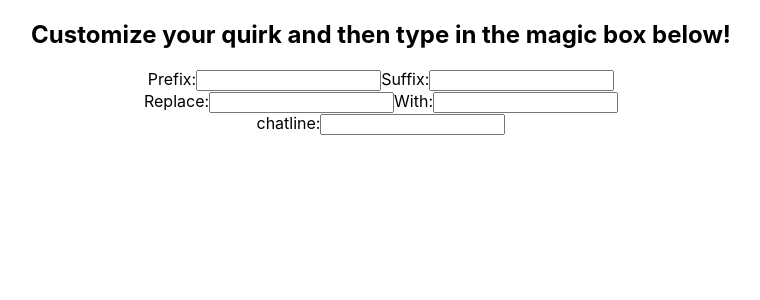
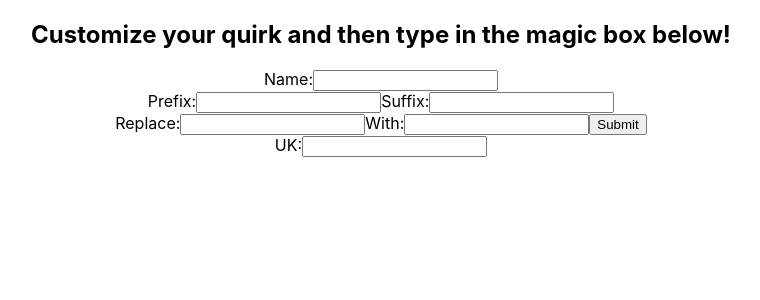
Before and after one commit to kmtenhouse/wwalkthiswweh, a React (Create React App) app in the folder client/: page / in a window 1280 px wide. Shown: the top 300 px of the page, without its empty margins (259-1019 px from the left). Built offline with nearby package versions, Linux system fonts and the light colour scheme.

Commit message:
Made component to create quirks

```diff
--- a/client/src/components/Form/index.js
+++ b/client/src/components/Form/index.js
@@ -1,4 +1,5 @@
 import React, { Component } from 'react';
+import Quirk from "../Quirk";
 
 class Form extends Component {
     state = {
@@ -8,7 +9,8 @@ class Form extends Component {
         suffix: "",
         previous: "",
         current: "",
-        pesterlog: []
+        pesterlog: [],
+        quirks: []
     };
 
     handleInputChange = event => {
@@ -26,6 +28,15 @@ class Form extends Component {
         }
     }
 
+    saveQuirk = (newQuirk) => {
+        console.log("Created a quirk!");
+        console.log(newQuirk);
+        //(TO-DO) validate if quirk can run -- we'll save it even if it's just 'in progress'
+        const quirks = this.state.quirks;
+        quirks.push(newQuirk);
+        this.setState({ quirks });
+    }
+
     renderQuirk = (str) => {
         const replaceRegexp = new RegExp(this.state.previous, "g");
         if (this.state.previous !== "") {
@@ -38,17 +49,11 @@ class Form extends Component {
         return (
             <div>
                 <h2>Customize your quirk and then type in the magic box below!</h2>
-                <label htmlFor="prefix">Prefix:</label>
-                <input name="prefix" value={this.state.prefix} onChange={this.handleInputChange} />
-                <label htmlFor="suffix">Suffix:</label>
-                <input name="suffix" value={this.state.suffix} onChange={this.handleInputChange} />
-                <br />
-                <label htmlFor="replace">Replace:</label>
-                <input name="previous" value={this.state.previous} onChange={this.handleInputChange} />
-                <label htmlFor="replace">With:</label>
-                <input name="current" value={this.state.current} onChange={this.handleInputChange} />
-                <br />
-                <label htmlFor="chatline">chatline:</label>
+                <div>
+                    {this.state.quirks.map((quirk, index)=><button key={index}>{quirk.name}</button>)}
+                </div>
+                <Quirk onClick={this.saveQuirk}/>
+                <label htmlFor="chatline">UK:</label>
                 <input name="chatline" value={this.state.chatline} onKeyUp={this.handleKeyUp} onChange={this.handleInputChange} />
                 <p>{(this.state.chatline ? this.renderQuirk(this.state.chatline) : "")}</p>
                 {this.state.pesterlog.map((line, index) => {
--- /dev/null
+++ b/client/src/components/Quirk/index.js
@@ -0,0 +1,52 @@
+import React, { Component } from "react";
+
+class Quirk extends Component {
+    constructor(props) {
+        super(props);
+        this.state = {
+            name: props.name || "",
+            prefix: props.prefix || "",
+            suffix: props.suffix || "",
+            previous: props.previous || "",
+            current: props.current || ""
+        };
+    }
+
+    handleInputChange = event => {
+        const { name, value } = event.target;
+        this.setState({ [name]: value });
+    }
+
+    createQuirk = () => {
+        return {
+            name: this.state.name || "",
+            prefix: this.state.prefix || "",
+            suffix: this.state.suffix || "",
+            previous: this.state.previous || "",
+            current: this.state.current || ""
+        };
+    }
+
+    render() {
+        return (
+            <div>
+                <label htmlFor="name">Name:</label>
+                <input name="name" value={this.state.name} onChange={this.handleInputChange} /><br></br>
+                <label htmlFor="prefix">Prefix:</label>
+                <input name="prefix" value={this.state.prefix} onChange={this.handleInputChange} />
+                <label htmlFor="suffix">Suffix:</label>
+                <input name="suffix" value={this.state.suffix} onChange={this.handleInputChange} />
+                <br />
+                <label htmlFor="replace">Replace:</label>
+                <input name="previous" value={this.state.previous} onChange={this.handleInputChange} />
+                <label htmlFor="replace">With:</label>
+                <input name="current" value={this.state.current} onChange={this.handleInputChange} />
+                <button type="submit" className="btn btn-primary" onClick={() =>  this.props.onClick(this.createQuirk())}>Submit</button>
+                <br />
+            </div>
+        );
+    }
+
+}
+
+export default Quirk;
```
